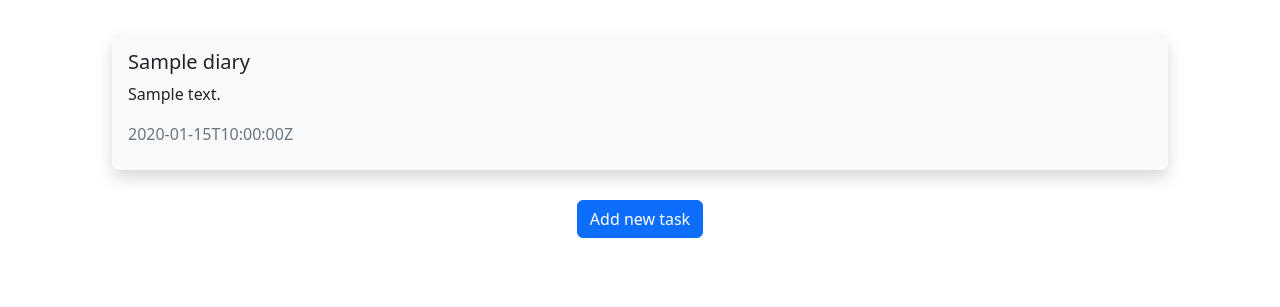
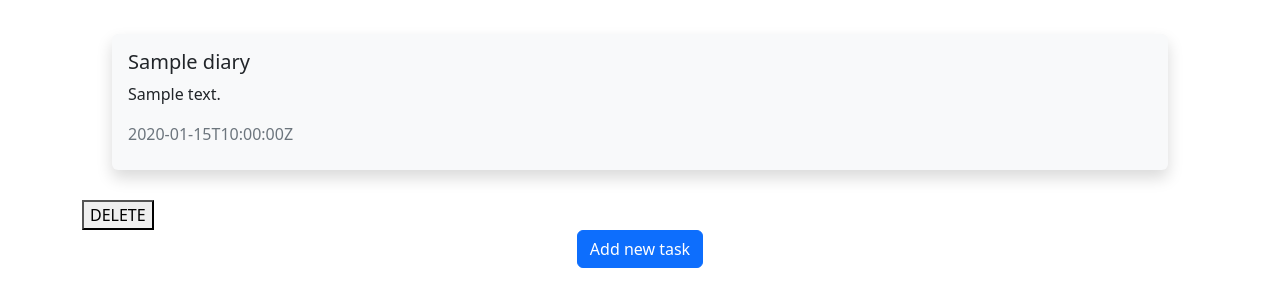
Before and after one commit to AliaWidyanita/joyfultimes, a Django app: page /diary/ in a window 1280 px wide. Shown: the part 144-451 px from the top of the page. Run offline with Django 4.2, Linux system fonts and the light colour scheme; a user stored in the database is signed in; tables that the repository leaves empty hold one stand-in row (values such as "Sample post").

Commit message:
fitur delete (2)

```diff
--- a/diary/templates/detail.html
+++ b/diary/templates/detail.html
@@ -10,6 +10,8 @@
     <p id="body"  style="width: 100%"></p>
 </div>
 
+<a href="delete/{{id}}" style="cursor: pointer;"><i class="fa-solid fa-trash" style="color:red"></i></a>
+
 <script>
     const obj = JSON.parse("{{ item|escapejs }}");
     console.log(obj)
--- a/diary/templates/diary_home.html
+++ b/diary/templates/diary_home.html
@@ -46,7 +46,8 @@
 <script>
   function createCard(item) {
     const area = document.getElementById("diary-area");
-    area.insertAdjacentHTML('beforeend', '<div class="card shadow border-0 bg-light" style="margin:30px 30px"><div class="card-body"><a class="text-decoration-none link-dark stretched-link" href="/diary/' + item.pk + '"><h5 class="card-title" id="card-title">' + item.fields.title + '</h5><p class="card-text">' + item.fields.body + '</p><p class="card-text mb-2 text-muted">' + item.fields.date + '</p></div></div>')
+    area.insertAdjacentHTML('beforeend',
+    '<div class="card shadow border-0 bg-light" style="margin:30px 30px"><div class="card-body"><a class="text-decoration-none link-dark stretched-link" href="/diary/' + item.pk + '"><h5 class="card-title" id="card-title">' + item.fields.title + '</h5><p class="card-text">' + item.fields.body + '</p><p class="card-text mb-2 text-muted">' + item.fields.date + '</p></div></div><a href="delete/' + item.pk + '" style="cursor: pointer;"><button>DELETE</button></a>')
     console.log(item.pk)
   }
 
--- a/diary/templates/update.html
+++ b/diary/templates/update.html
@@ -3,7 +3,9 @@
 
 {% block content %}
 
+
 <h1>Edit diary</h1>
+
 
 <form action="updaterecord/{{ id }}" method="post">
 {% csrf_token %}
--- a/diary/urls.py
+++ b/diary/urls.py
@@ -12,4 +12,5 @@ urlpatterns = [
     path('update/<int:id>', update, name='update'),
     path('update/updaterecord/<int:id>', updaterecord, name='updaterecord'),
     path('delete/<int:id>', delete, name='delete'),
+
 ]
--- a/diary/views.py
+++ b/diary/views.py
@@ -22,7 +22,7 @@ def show_diary(request):
 
 def show_detail(request, id):
     the_item = Diary.objects.filter(user = request.user, id=id)
-    context = {"item": serializers.serialize("json", the_item)}
+    context = {"id": the_item[0].id, "item": serializers.serialize("json", the_item)}
     return render(request, 'detail.html', context)
 
 @login_required(login_url='authentications/login/')
--- a/templates/base.html
+++ b/templates/base.html
@@ -11,6 +11,7 @@
   <link rel="stylesheet" href="https://cdnjs.cloudflare.com/ajax/libs/font-awesome/4.7.0/css/font-awesome.min.css">
   <script src="https://cdn.jsdelivr.net/npm/bootstrap@5.2.2/dist/js/bootstrap.bundle.min.js" integrity="sha384-OERcA2EqjJCMA+/3y+gxIOqMEjwtxJY7qPCqsdltbNJuaOe923+mo//f6V8Qbsw3" crossorigin="anonymous"></script>
   <script src="https://ajax.googleapis.com/ajax/libs/jquery/3.6.0/jquery.min.js"></script>
+  <link rel="stylesheet" href="https://cdnjs.cloudflare.com/ajax/libs/font-awesome/6.2.0/css/all.min.css">
 </head>
 
 <nav class="navbar navbar-light" style="background-color: #e3f2fd;">
```
